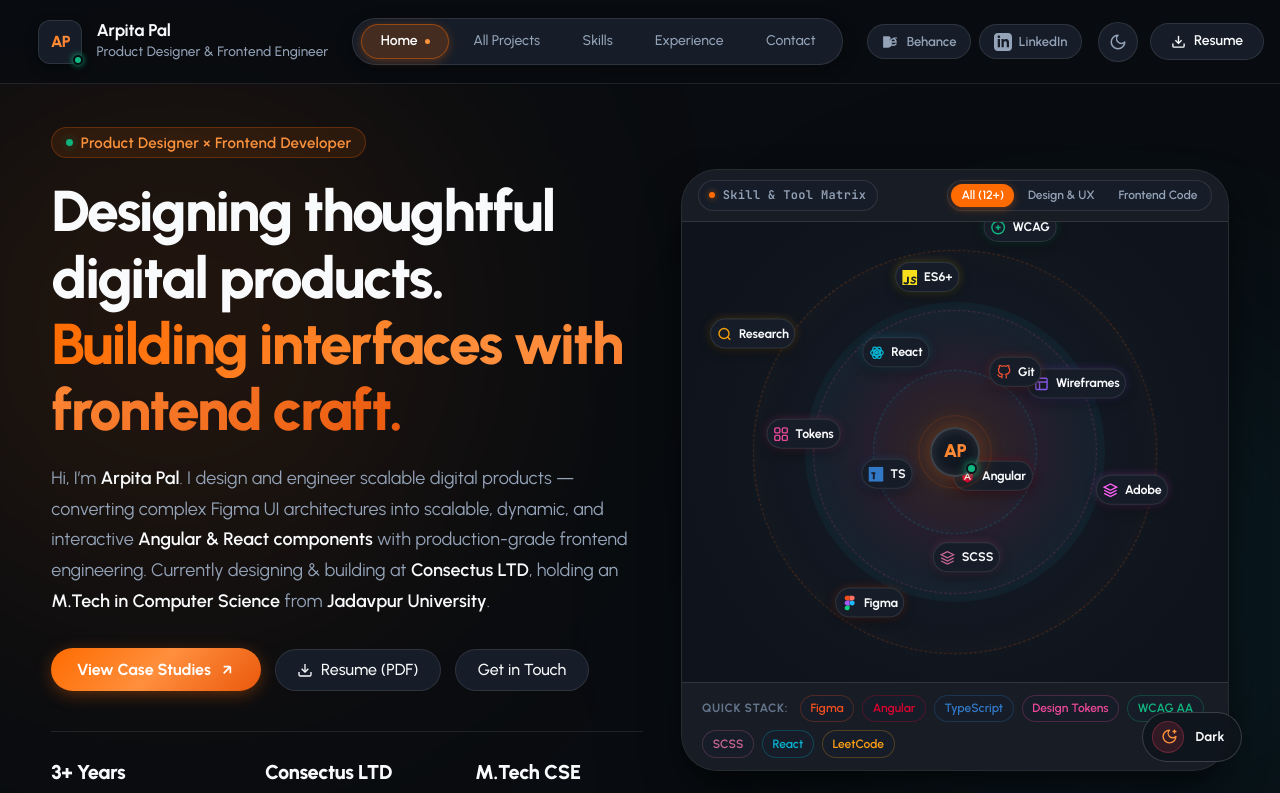
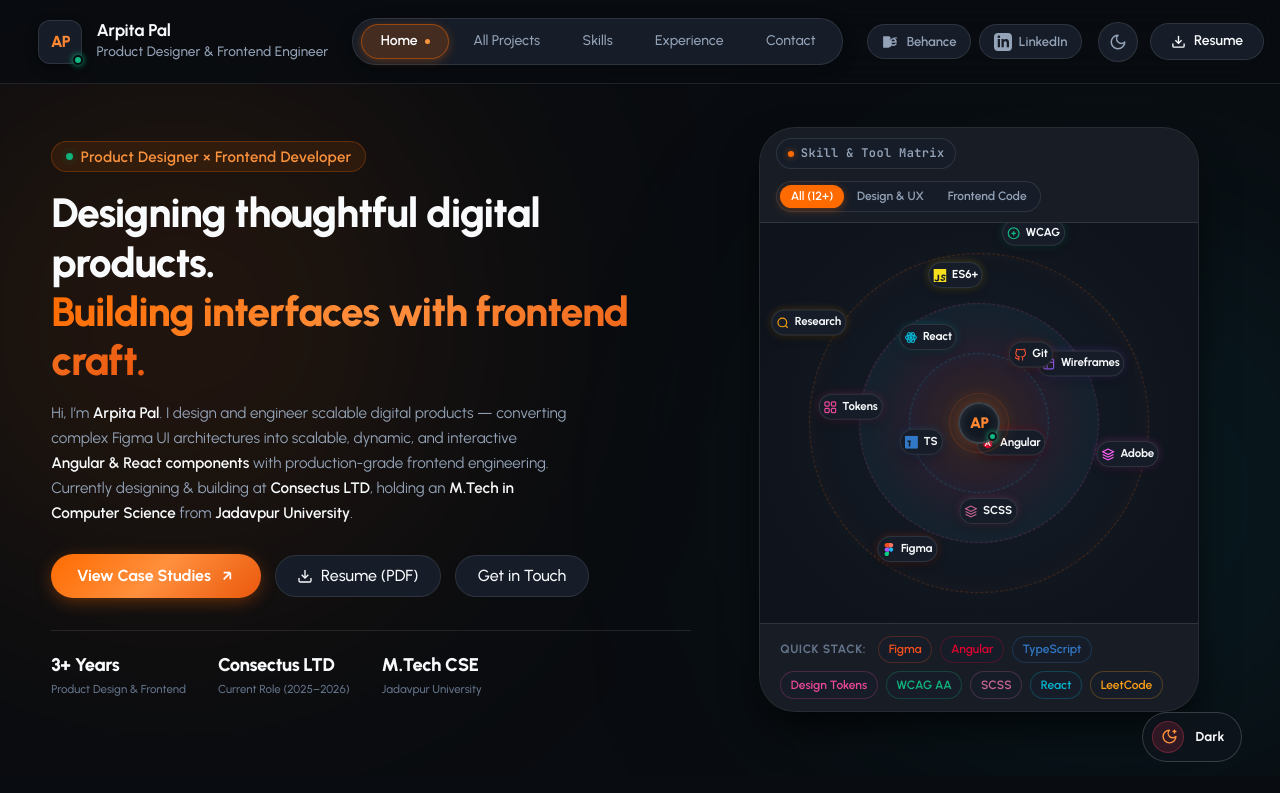
Before and after one commit to Arpitaa26/Arpita-Pal-Portfolio, an Angular app: page / in a window 1280 px wide. Shown: the top 793 px of the page. Built offline with nearby package versions, Linux system fonts and the light colour scheme.

Commit message:
Refine hero font scale, decrease container width, and rescale orbits

```diff
--- a/src/app/components/hero/hero.component.scss
+++ b/src/app/components/hero/hero.component.scss
@@ -36,13 +36,13 @@
 
   &__grid {
     display: grid;
-    grid-template-columns: 1.08fr 1fr;
-    gap: clamp(1.5rem, 3vw, 3.5rem);
+    grid-template-columns: 1.18fr 0.92fr;
+    gap: clamp(1.5rem, 3vw, 2.75rem);
     align-items: center;
 
     @media (max-width: 1024px) {
       grid-template-columns: 1fr;
-      gap: 3rem;
+      gap: 2.5rem;
     }
   }
 
@@ -58,22 +58,22 @@
   }
 
   &__title {
-    font-size: clamp(2.5rem, 4.5vw, 3.75rem);
+    font-size: clamp(1.85rem, 3.2vw, 2.65rem);
     font-weight: var(--font-weight-extrabold);
-    line-height: 1.15;
-    letter-spacing: -0.035em;
+    line-height: 1.2;
+    letter-spacing: -0.025em;
     color: var(--text-primary);
-    margin-top: 1.25rem;
-    margin-bottom: 1.25rem;
-    max-width: 720px;
+    margin-top: 1rem;
+    margin-bottom: 1rem;
+    max-width: 600px;
   }
 
   &__description {
-    font-size: var(--font-size-base);
-    line-height: 1.7;
+    font-size: 0.95rem;
+    line-height: 1.65;
     color: var(--text-secondary);
-    margin-bottom: 2rem;
-    max-width: 620px;
+    margin-bottom: 1.75rem;
+    max-width: 520px;
 
     strong {
       color: var(--text-primary);
@@ -85,7 +85,7 @@
     display: flex;
     align-items: center;
     gap: 0.875rem;
-    margin-bottom: 2.5rem;
+    margin-bottom: 2rem;
     flex-wrap: wrap;
 
     @media (max-width: 1024px) {
@@ -96,8 +96,8 @@
   &__stats {
     display: flex;
     align-items: center;
-    gap: clamp(1.5rem, 3vw, 2.5rem);
-    padding-top: 1.5rem;
+    gap: clamp(1.25rem, 2.5vw, 2rem);
+    padding-top: 1.25rem;
     border-top: 1px solid var(--border-subtle);
     width: 100%;
     flex-wrap: wrap;
@@ -110,11 +110,11 @@
   &__stat-item {
     display: flex;
     flex-direction: column;
-    gap: 0.2rem;
+    gap: 0.15rem;
   }
 
   &__stat-value {
-    font-size: 1.25rem;
+    font-size: 1.15rem;
     font-weight: 800;
     letter-spacing: -0.02em;
     white-space: nowrap;
@@ -122,19 +122,19 @@
   }
 
   &__stat-label {
-    font-size: var(--font-size-xs);
+    font-size: 0.72rem;
     color: var(--text-muted);
     font-weight: 500;
-    line-height: 1.4;
+    line-height: 1.35;
   }
 }
 
 /* ==========================================================================
-   Rotating Skills Orbit Stage & Planetary Matrix
+   Rotating Skills Orbit Stage & Planetary Matrix (Decreased Snug Container)
    ========================================================================== */
 .hero__skills-orbit-stage {
   width: 100%;
-  max-width: 580px;
+  max-width: 440px;
   margin: 0 auto;
 }
 
@@ -230,12 +230,12 @@
   }
 }
 
-/* Orbit Canvas Stage */
+/* Orbit Canvas Stage (Snug & Compact) */
 .orbit-canvas {
   position: relative;
   width: 100%;
-  height: 460px;
-  min-height: 460px;
+  height: 400px;
+  min-height: 400px;
   display: flex;
   align-items: center;
   justify-content: center;
@@ -258,25 +258,25 @@
     top: 50%;
     left: 50%;
     transform: translate(-50%, -50%);
-    width: 300px;
-    height: 300px;
+    width: 240px;
+    height: 240px;
     border-radius: 50%;
     background: radial-gradient(circle, rgba(255, 107, 0, 0.14) 0%, rgba(236, 72, 153, 0.08) 40%, rgba(6, 182, 212, 0.06) 70%, transparent 85%);
     pointer-events: none;
   }
 
   @media (max-width: 580px) {
-    height: 400px;
-    min-height: 400px;
+    height: 370px;
+    min-height: 370px;
   }
 
   @media (max-width: 440px) {
-    height: 360px;
-    min-height: 360px;
+    height: 340px;
+    min-height: 340px;
   }
 }
 
-/* Concentric Rings - 3 Dynamic Cosmic Rounds (Spread for Zero Overlap) */
+/* Concentric Rings - 3 Dynamic Cosmic Rounds (Proportional & Fitted) */
 .orbit-ring {
   position: absolute;
   top: 50%;
@@ -292,39 +292,39 @@
     opacity: 0.15;
   }
 
-  /* Round 3: Outer Ring - 404px diameter (202px radius, 60px radial clearance) */
+  /* Round 3: Outer Ring - 340px diameter (170px radius) */
   &--outer {
-    width: 404px;
-    height: 404px;
+    width: 340px;
+    height: 340px;
     animation: spinOrbitClockwise 48s linear infinite;
     border-color: rgba(255, 107, 0, 0.28);
-    box-shadow: inset 0 0 30px rgba(255, 107, 0, 0.03);
+    box-shadow: inset 0 0 25px rgba(255, 107, 0, 0.03);
 
     .skill-node-pill {
       animation: counterSpinClockwise 48s linear infinite;
     }
   }
 
-  /* Round 2: Middle Ring - 284px diameter (142px radius, 60px radial clearance) */
+  /* Round 2: Middle Ring - 240px diameter (120px radius) */
   &--middle {
-    width: 284px;
-    height: 284px;
+    width: 240px;
+    height: 240px;
     animation: spinOrbitClockwise 48s linear infinite;
     border-color: rgba(236, 72, 153, 0.28);
-    box-shadow: inset 0 0 25px rgba(236, 72, 153, 0.03);
+    box-shadow: inset 0 0 20px rgba(236, 72, 153, 0.03);
 
     .skill-node-pill {
       animation: counterSpinClockwise 48s linear infinite;
     }
   }
 
-  /* Round 1: Inner Ring - 164px diameter (82px radius, generous clearance to hub) */
+  /* Round 1: Inner Ring - 140px diameter (70px radius) */
   &--inner {
-    width: 164px;
-    height: 164px;
+    width: 140px;
+    height: 140px;
     animation: spinOrbitClockwise 48s linear infinite;
     border-color: rgba(6, 182, 212, 0.28);
-    box-shadow: inset 0 0 20px rgba(6, 182, 212, 0.04);
+    box-shadow: inset 0 0 15px rgba(6, 182, 212, 0.04);
 
     .skill-node-pill {
       animation: counterSpinClockwise 48s linear infinite;
@@ -332,7 +332,7 @@
   }
 }
 
-/* Orbit Node Wrapper & Positioning (Spread Radii) */
+/* Orbit Node Wrapper & Positioning */
 .orbit-node-wrapper {
   position: absolute;
   top: 50%;
@@ -352,32 +352,32 @@
   }
 
   .orbit-ring--outer & {
-    transform: rotate(var(--node-angle)) translate(202px) rotate(calc(-1 * var(--node-angle)));
+    transform: rotate(var(--node-angle)) translate(170px) rotate(calc(-1 * var(--node-angle)));
   }
 
   .orbit-ring--middle & {
-    transform: rotate(var(--node-angle)) translate(142px) rotate(calc(-1 * var(--node-angle)));
+    transform: rotate(var(--node-angle)) translate(120px) rotate(calc(-1 * var(--node-angle)));
   }
 
   .orbit-ring--inner & {
-    transform: rotate(var(--node-angle)) translate(82px) rotate(calc(-1 * var(--node-angle)));
+    transform: rotate(var(--node-angle)) translate(70px) rotate(calc(-1 * var(--node-angle)));
   }
 }
 
-/* Individual Skill Node Pill (Refined, Sleek, Proportional Dimensions) */
+/* Individual Skill Node Pill (Refined, Compact, Elegant Capsule) */
 .skill-node-pill {
   position: absolute;
   transform: translate(-50%, -50%);
   display: inline-flex;
   align-items: center;
   justify-content: center;
-  gap: 0.45rem;
-  padding: 0.32rem 0.82rem;
-  min-height: 30px;
+  gap: 0.35rem;
+  padding: 0.24rem 0.65rem;
+  min-height: 26px;
   background: var(--bg-surface-elevated);
   border: 1px solid var(--border-subtle);
   border-radius: var(--radius-full);
-  box-shadow: 0 4px 12px rgba(0, 0, 0, 0.38), 0 0 10px var(--skill-glow, transparent);
+  box-shadow: 0 3px 10px rgba(0, 0, 0, 0.35), 0 0 8px var(--skill-glow, transparent);
   cursor: pointer;
   white-space: nowrap;
   transition: border-color 0.2s, box-shadow 0.2s, background 0.2s;
@@ -388,7 +388,7 @@
   [data-theme='light'] & {
     background: #ffffff;
     border-color: #cbd5e1;
-    box-shadow: 0 4px 12px rgba(15, 23, 42, 0.08);
+    box-shadow: 0 3px 8px rgba(15, 23, 42, 0.08);
   }
 
   .node-icon {
@@ -401,13 +401,13 @@
 
     svg {
       display: block;
-      width: 15px;
-      height: 15px;
+      width: 13px;
+      height: 13px;
     }
   }
 
   .node-label {
-    font-size: 0.78rem;
+    font-size: 0.72rem;
     font-weight: 700;
     color: var(--text-primary);
     letter-spacing: -0.01em;
@@ -420,7 +420,7 @@
     z-index: 50;
     border-color: var(--skill-color);
     background: var(--bg-surface-hover);
-    box-shadow: 0 8px 24px rgba(0, 0, 0, 0.4), 0 0 20px var(--skill-color);
+    box-shadow: 0 6px 18px rgba(0, 0, 0, 0.45), 0 0 16px var(--skill-color);
 
     .node-label {
       color: var(--skill-color);
@@ -428,7 +428,7 @@
   }
 }
 
-/* Central Identity Core (Compact, Clean Hub) */
+/* Central Identity Core (Compact, Clean 42px Hub) */
 .orbit-center-hub {
   position: absolute;
   top: 50%;
@@ -437,20 +437,20 @@
   display: flex;
   align-items: center;
   justify-content: center;
-  width: 50px;
-  height: 50px;
+  width: 42px;
+  height: 42px;
   border-radius: 50%;
   z-index: 10;
   pointer-events: none;
 
   .hub-avatar-card {
     position: relative;
-    width: 50px;
-    height: 50px;
+    width: 42px;
+    height: 42px;
     border-radius: 50%;
     background: linear-gradient(135deg, var(--bg-surface-elevated) 0%, var(--bg-surface) 100%);
     border: 2px solid var(--border-strong);
-    box-shadow: 0 0 25px rgba(255, 107, 0, 0.3), inset 0 0 12px rgba(255, 255, 255, 0.1);
+    box-shadow: 0 0 20px rgba(255, 107, 0, 0.3), inset 0 0 10px rgba(255, 255, 255, 0.1);
     display: flex;
     align-items: center;
     justify-content: center;
@@ -458,7 +458,7 @@
   }
 
   .hub-monogram {
-    font-size: 1.15rem;
+    font-size: 0.95rem;
     font-weight: 900;
     background: var(--primary-gradient);
     -webkit-background-clip: text;
@@ -471,20 +471,20 @@
     position: absolute;
     bottom: 1px;
     right: 1px;
-    width: 11px;
-    height: 11px;
+    width: 9px;
+    height: 9px;
     border-radius: 50%;
     background: #10b981;
     border: 2px solid var(--bg-surface);
-    box-shadow: 0 0 8px #10b981;
+    box-shadow: 0 0 6px #10b981;
   }
 
   .hub-pulse-ring {
     position: absolute;
     top: 50%;
     left: 50%;
-    width: 66px;
-    height: 66px;
+    width: 54px;
+    height: 54px;
     border-radius: 50%;
     border: 1px solid rgba(255, 107, 0, 0.35);
     animation: pulseCore 3s ease-out infinite;
@@ -492,8 +492,8 @@
     z-index: 1;
 
     &--outer {
-      width: 82px;
-      height: 82px;
+      width: 68px;
+      height: 68px;
       border-color: rgba(6, 182, 212, 0.25);
       animation-delay: 1.5s;
     }
```
